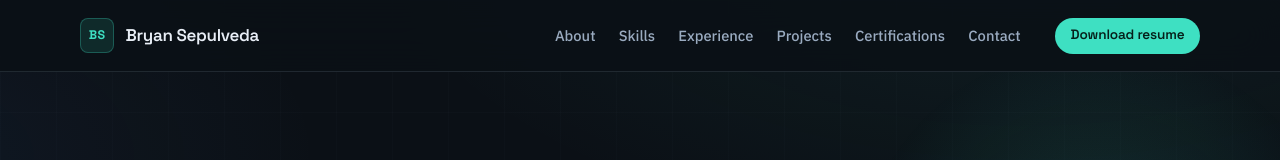
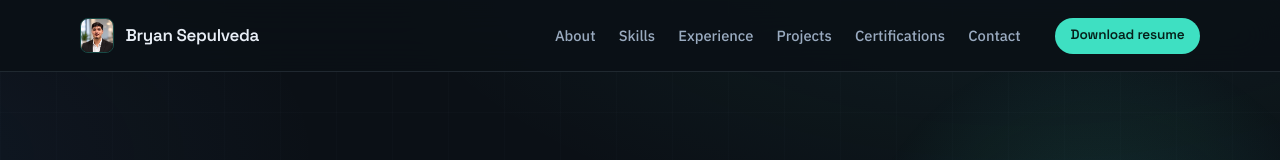
Before and after one commit to Zylumx/zylumx.github.io, a plain HTML site: page index.html in a window 1280 px wide. Shown: the top 160 px of the page. Drawn offline with Linux system fonts and the light colour scheme.

Commit message:
Replace the header initials mark with Bryan's headshot.
The only on-page BS placeholder was the small header logo, so the photo uses that same rounded square. Favicons and the share image stay initials.

Co-authored-by: Zylumx <Zylumx@users.noreply.github.com>

```diff
--- a/index.html
+++ b/index.html
@@ -38,7 +38,7 @@
   <header class="site-header" id="top">
     <div class="header-inner">
       <a class="logo" href="#top" aria-label="BS Bryan Sepulveda, back to top">
-        <span class="logo-mark" aria-hidden="true">BS</span>
+        <img class="logo-mark" src="assets/bryan-sepulveda.webp" width="500" height="500" alt="Bryan Sepulveda" loading="eager">
         <span class="logo-text">Bryan Sepulveda</span>
       </a>
       <button class="nav-toggle" type="button" aria-expanded="false" aria-controls="site-nav" aria-label="Open menu">
--- a/styles.css
+++ b/styles.css
@@ -160,17 +160,12 @@ a:hover {
 }
 
 .logo-mark {
-  display: grid;
-  place-items: center;
   width: 2.15rem;
   height: 2.15rem;
   border-radius: 8px;
-  background: var(--accent-soft);
-  color: var(--accent);
+  object-fit: cover;
   border: 1px solid rgba(62, 224, 194, 0.28);
-  font-size: 0.78rem;
-  font-weight: 700;
-  letter-spacing: 0.04em;
+  flex-shrink: 0;
 }
 
 .site-nav {
```
Also changed, not shown: assets/bryan-sepulveda.webp (added).
